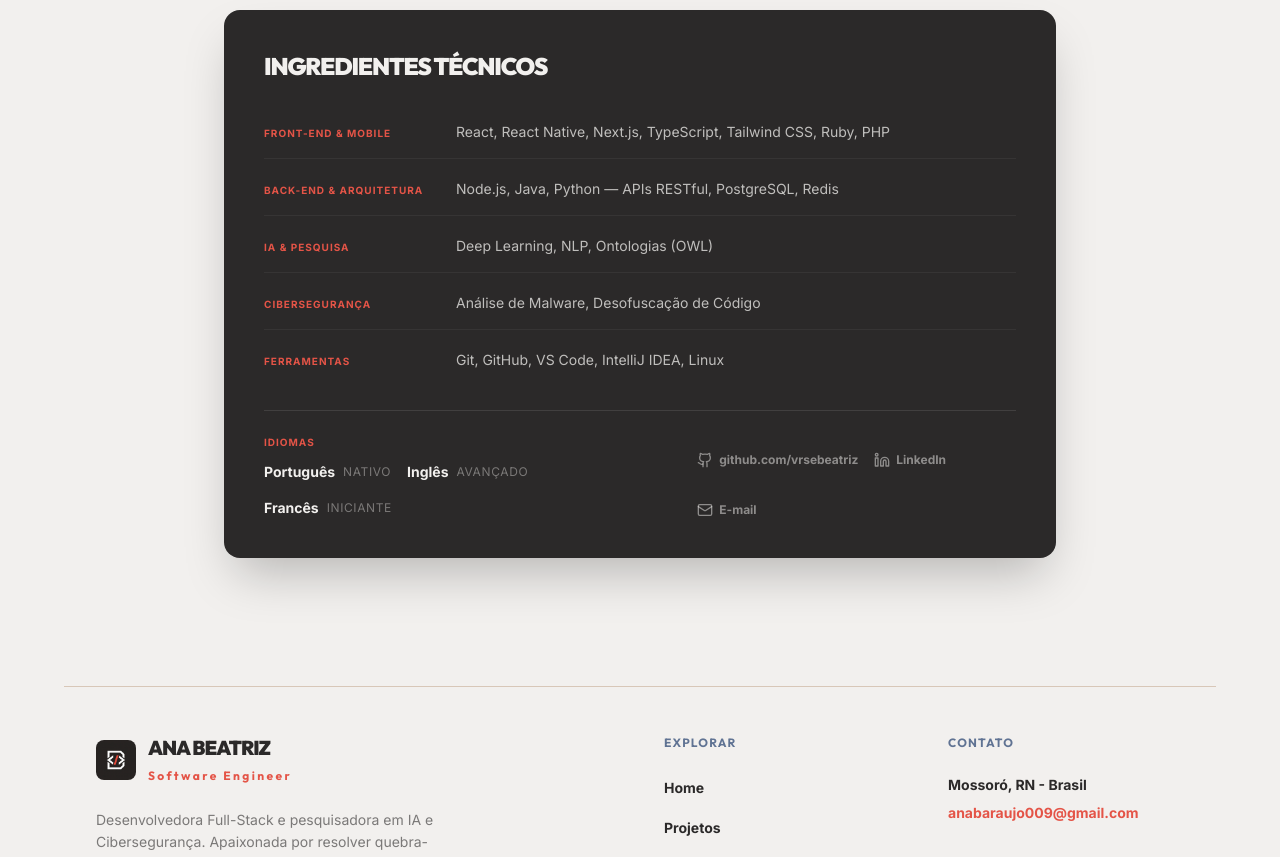
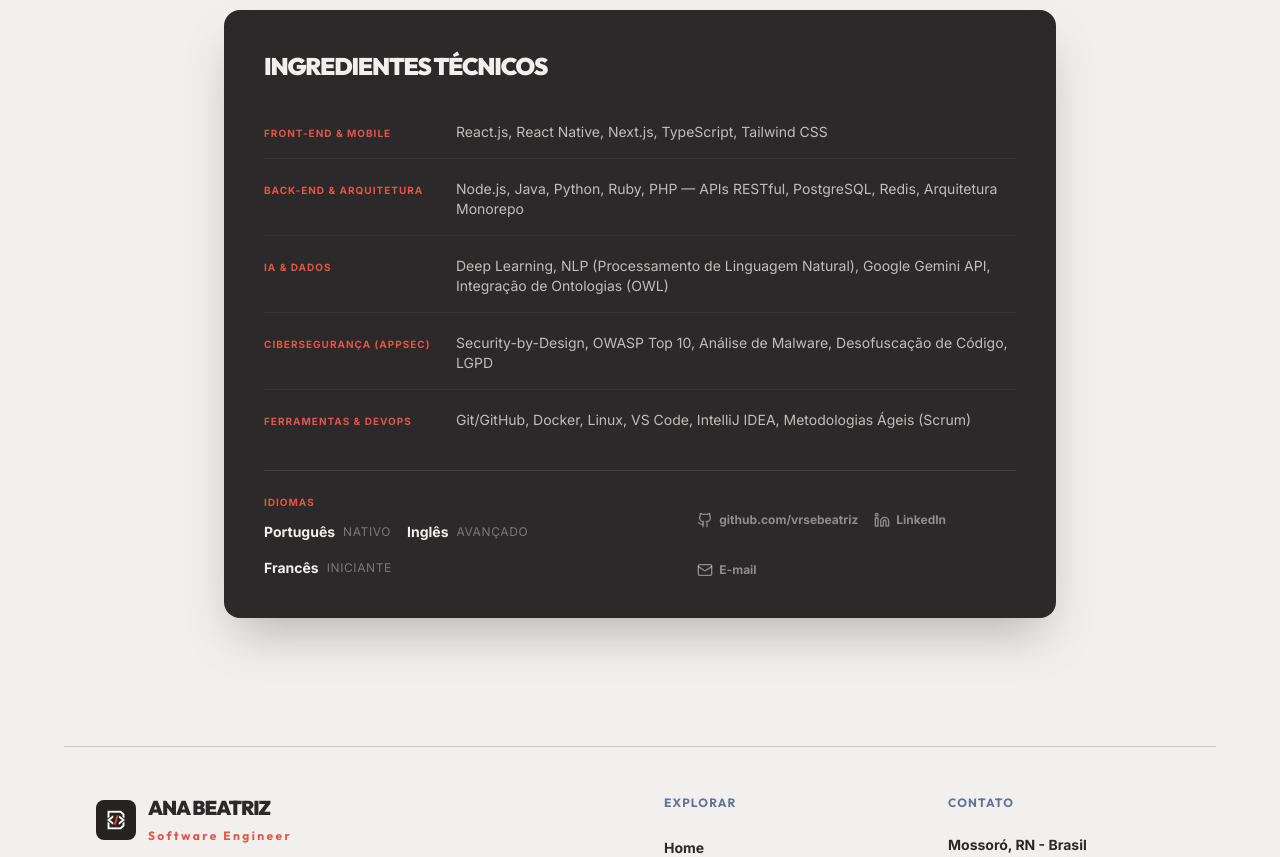
Before and after one commit to vrsebeatriz/meu-portifolio, a Next.js app: page /resume in a window 1280 px wide. Shown: the part 1640-2497 px from the top of the page. Built offline with nearby package versions, Linux system fonts and the light colour scheme.

Commit message:
docs: update and optimize technical skills in resume

```diff
--- a/src/app/resume/page.tsx
+++ b/src/app/resume/page.tsx
@@ -57,11 +57,11 @@ const timeline = [
 ];
 
 const skills = [
-  { area: "Front-end & Mobile", items: "React, React Native, Next.js, TypeScript, Tailwind CSS, Ruby, PHP" },
-  { area: "Back-end & Arquitetura", items: "Node.js, Java, Python — APIs RESTful, PostgreSQL, Redis" },
-  { area: "IA & Pesquisa", items: "Deep Learning, NLP, Ontologias (OWL)" },
-  { area: "Cibersegurança", items: "Análise de Malware, Desofuscação de Código" },
-  { area: "Ferramentas", items: "Git, GitHub, VS Code, IntelliJ IDEA, Linux" },
+  { area: "Front-end & Mobile", items: "React.js, React Native, Next.js, TypeScript, Tailwind CSS" },
+  { area: "Back-end & Arquitetura", items: "Node.js, Java, Python, Ruby, PHP — APIs RESTful, PostgreSQL, Redis, Arquitetura Monorepo" },
+  { area: "IA & Dados", items: "Deep Learning, NLP (Processamento de Linguagem Natural), Google Gemini API, Integração de Ontologias (OWL)" },
+  { area: "Cibersegurança (AppSec)", items: "Security-by-Design, OWASP Top 10, Análise de Malware, Desofuscação de Código, LGPD" },
+  { area: "Ferramentas & DevOps", items: "Git/GitHub, Docker, Linux, VS Code, IntelliJ IDEA, Metodologias Ágeis (Scrum)" },
 ];
 
 const languages = [
```
